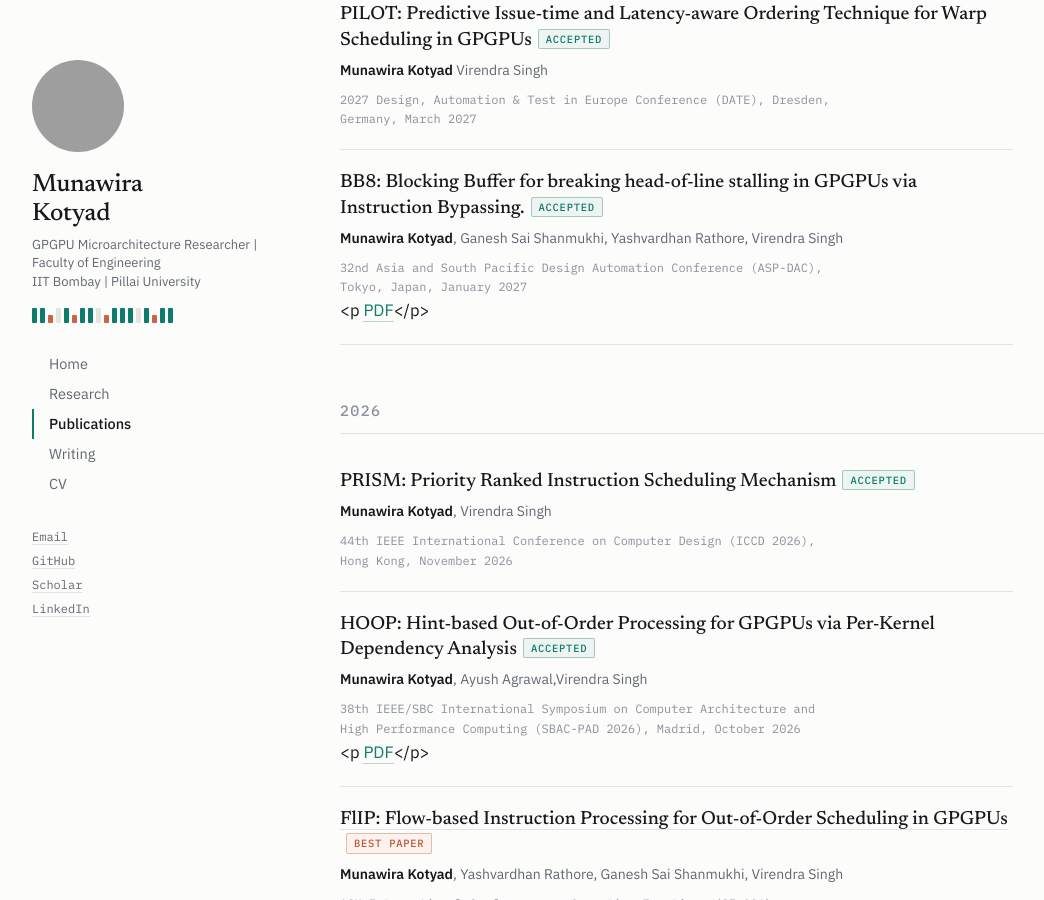
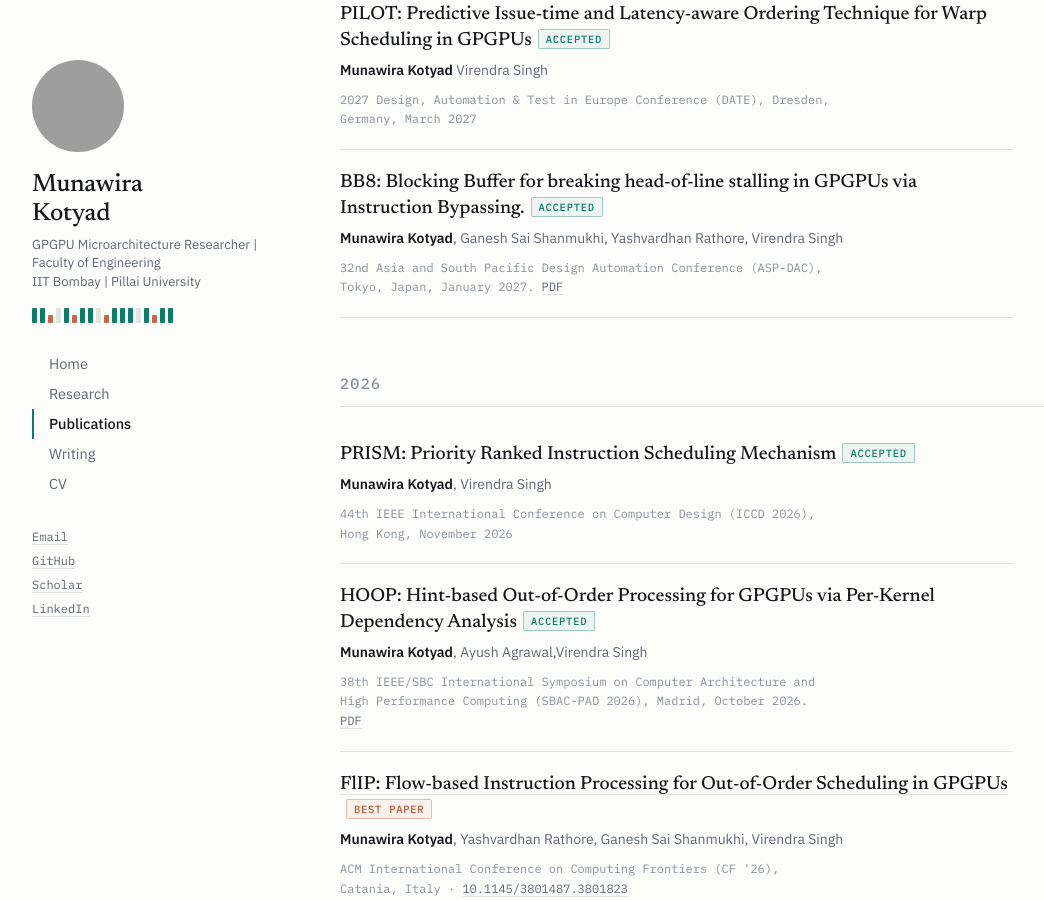
Before and after one commit to munawira/munawira.github.io, a Jekyll site: the page built from publications.md, in a window 1280 px wide and 900 px high, scrolled down 224 px. Shown: the whole window, without its empty margins (76-1120 px from the left). Built offline with Jekyll 4.4.1, drawn with Linux system fonts in a browser that asks for light colours; grey boxes are pictures that could not be loaded.

Commit message:
Update publications.md

```diff
--- a/publications.md
+++ b/publications.md
@@ -23,8 +23,8 @@ Blocking Buffer for breaking head-of-line stalling in GPGPUs via
 Instruction Bypassing.<span class="tag accepted">Accepted</span></p>
     <p class="pub-authors"><span class="me">Munawira Kotyad</span>, Ganesh Sai Shanmukhi, Yashvardhan Rathore, Virendra Singh</p>
   <p class="pub-meta"> 32nd Asia and South Pacific Design Automation
-Conference (ASP-DAC), Tokyo, Japan, January 2027</p>
-<p  <a href="{{ '/assets/papers/BB_ASPDAC_tokyo_2027.pdf' | relative_url }}">PDF</a></p>
+Conference (ASP-DAC), Tokyo, Japan, January 2027.
+ <a href="{{ '/assets/papers/BB_ASPDAC_tokyo_2027.pdf' | relative_url }}">PDF</a></p>
 </div>
 
 
@@ -39,8 +39,8 @@ Conference (ASP-DAC), Tokyo, Japan, January 2027</p>
 <div class="pub">
   <p class="pub-title">HOOP: Hint-based Out-of-Order Processing for GPGPUs via Per-Kernel Dependency Analysis<span class="tag accepted">Accepted</span></p>
   <p class="pub-authors"><span class="me">Munawira Kotyad</span>, Ayush Agrawal,Virendra Singh</p>
-  <p class="pub-meta">38th IEEE/SBC International Symposium on Computer Architecture and High Performance Computing (SBAC-PAD 2026), Madrid, October 2026</p>
- <p <a href="{{ '/assets/papers/HOOP_SBACPAD_2026.pdf' | relative_url }}">PDF</a></p>
+  <p class="pub-meta">38th IEEE/SBC International Symposium on Computer Architecture and High Performance Computing (SBAC-PAD 2026), Madrid, October 2026.
+  <a href="{{ '/assets/papers/HOOP_SBACPAD_2026.pdf' | relative_url }}">PDF</a></p>
 </div>
 
 <div class="pub">
```
